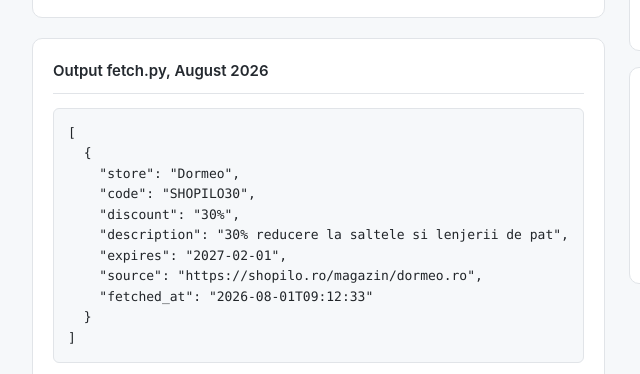
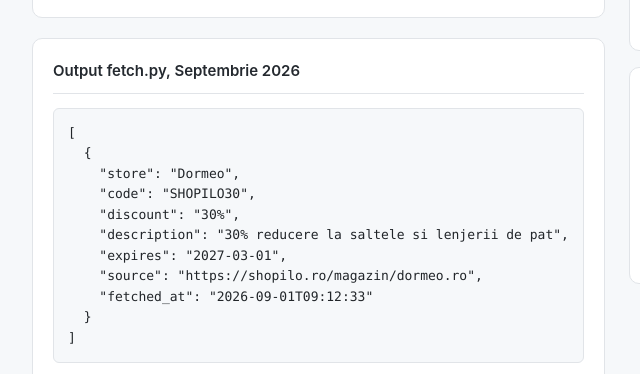
Before and after one commit to shopilo-ro/cod-reducere-dormeo, a website: page index.html in a window 1280 px wide. Shown: the part 847-1221 px from the top of the page, 202-842 px from the left. Drawn offline with Linux system fonts and the light colour scheme.

Commit message:
Update Septembrie 2026

```diff
--- a/index.html
+++ b/index.html
@@ -3,11 +3,11 @@
 <head>
   <meta charset="UTF-8">
   <meta name="viewport" content="width=device-width, initial-scale=1.0">
-  <title>Cod reducere Dormeo, August 2026 | shopilo.ro</title>
+  <title>Cod reducere Dormeo, Septembrie 2026 | shopilo.ro</title>
   <meta name="description" content="Script Python open-source pentru fetch automat de coduri de reducere Dormeo. Returneaza cupoane Dormeo active in format JSON de pe shopilo.ro.">
   <meta name="robots" content="index, follow">
   <meta property="og:type" content="website">
-  <meta property="og:title" content="Cod reducere Dormeo, August 2026 | shopilo.ro">
+  <meta property="og:title" content="Cod reducere Dormeo, Septembrie 2026 | shopilo.ro">
   <meta property="og:description" content="Script Python open-source pentru fetch automat de coduri de reducere Dormeo de pe shopilo.ro.">
   <meta property="og:url" content="https://shopilo-ro.github.io/cod-reducere-dormeo/">
   <script type="application/ld+json">{
@@ -57,7 +57,7 @@
   ]
 }</script>
   <script type="application/ld+json">{"@context": "https://schema.org", "@type": "BreadcrumbList", "itemListElement": [{"@type": "ListItem", "position": 1, "name": "Shopilo Dev", "item": "https://shopilo-ro.github.io"}, {"@type": "ListItem", "position": 2, "name": "Cod reducere Dormeo", "item": "https://shopilo-ro.github.io/cod-reducere-dormeo/"}]}</script>
-  <script type="application/ld+json">{"@context": "https://schema.org", "@type": "WebPage", "name": "Cod reducere Dormeo | shopilo.ro", "description": "Cele mai bune coduri de reducere Dormeo. Cupoane Dormeo active, voucher Dormeo si oferte exclusive pe shopilo.ro.", "url": "https://shopilo-ro.github.io/cod-reducere-dormeo/", "dateModified": "2026-08-01", "isPartOf": {"@type": "WebSite", "name": "Shopilo Dev", "url": "https://shopilo-ro.github.io"}, "about": {"@type": "Thing", "name": "Dormeo"}}</script>
+  <script type="application/ld+json">{"@context": "https://schema.org", "@type": "WebPage", "name": "Cod reducere Dormeo | shopilo.ro", "description": "Cele mai bune coduri de reducere Dormeo. Cupoane Dormeo active, voucher Dormeo si oferte exclusive pe shopilo.ro.", "url": "https://shopilo-ro.github.io/cod-reducere-dormeo/", "dateModified": "2026-09-01", "isPartOf": {"@type": "WebSite", "name": "Shopilo Dev", "url": "https://shopilo-ro.github.io"}, "about": {"@type": "Thing", "name": "Dormeo"}}</script>
   <style>
     *{margin:0;padding:0;box-sizing:border-box}
     body{font-family:-apple-system,BlinkMacSystemFont,'Segoe UI',sans-serif;background:#f6f8fa;color:#212529;line-height:1.6}
@@ -174,16 +174,16 @@ fetchCoupons().then(data => console.log(data));</code></pre>
     </div>
 
     <div class="card">
-      <h2>Output fetch.py, August 2026</h2>
+      <h2>Output fetch.py, Septembrie 2026</h2>
       <pre><code>[
   {
     "store": "Dormeo",
     "code": "SHOPILO30",
     "discount": "30%",
     "description": "30% reducere la saltele si lenjerii de pat",
-    "expires": "2027-02-01",
+    "expires": "2027-03-01",
     "source": "https://shopilo.ro/magazin/dormeo.ro",
-    "fetched_at": "2026-08-01T09:12:33"
+    "fetched_at": "2026-09-01T09:12:33"
   }
 ]</code></pre>
       <table style="margin-top:14px">
```
